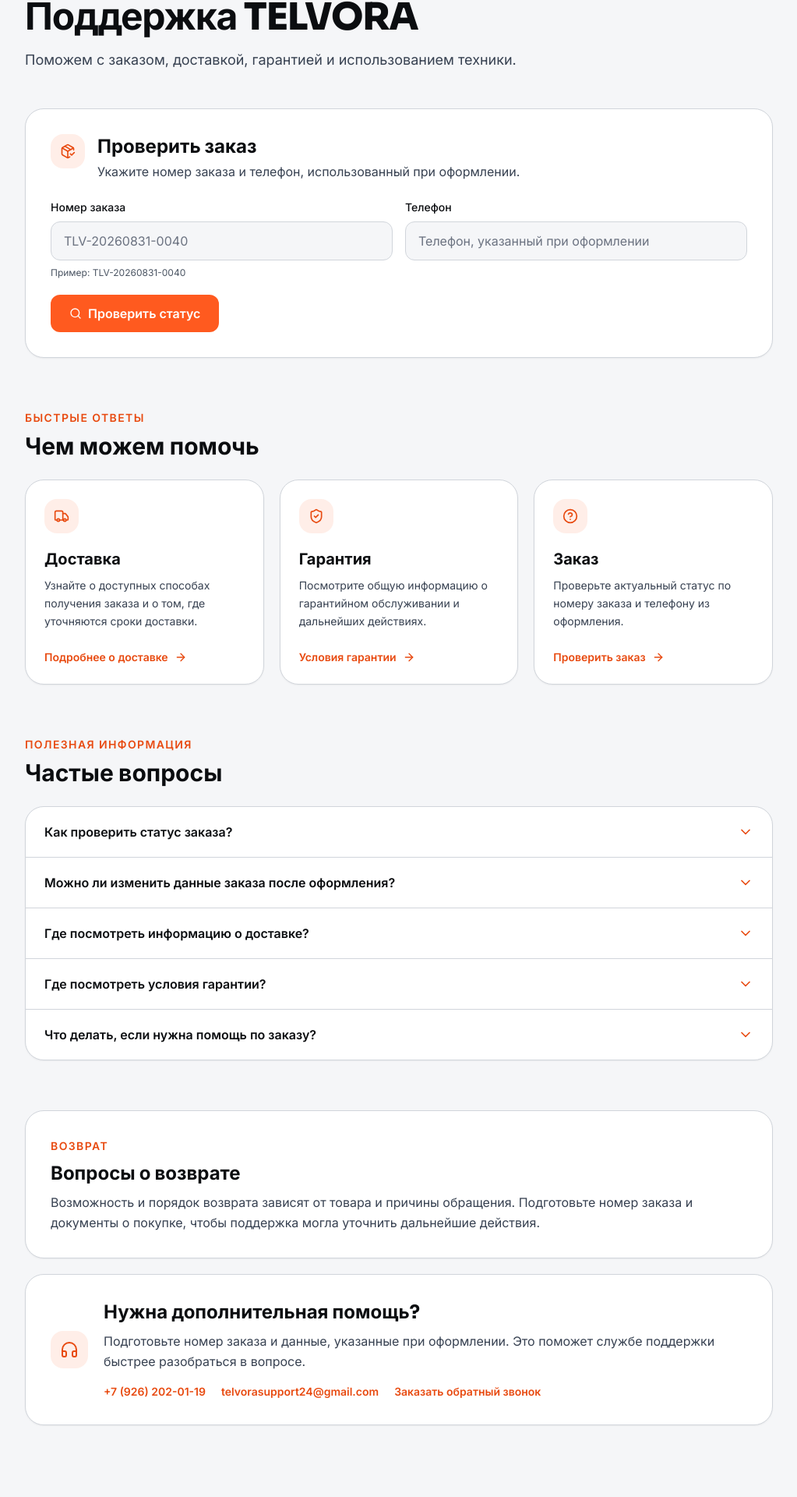
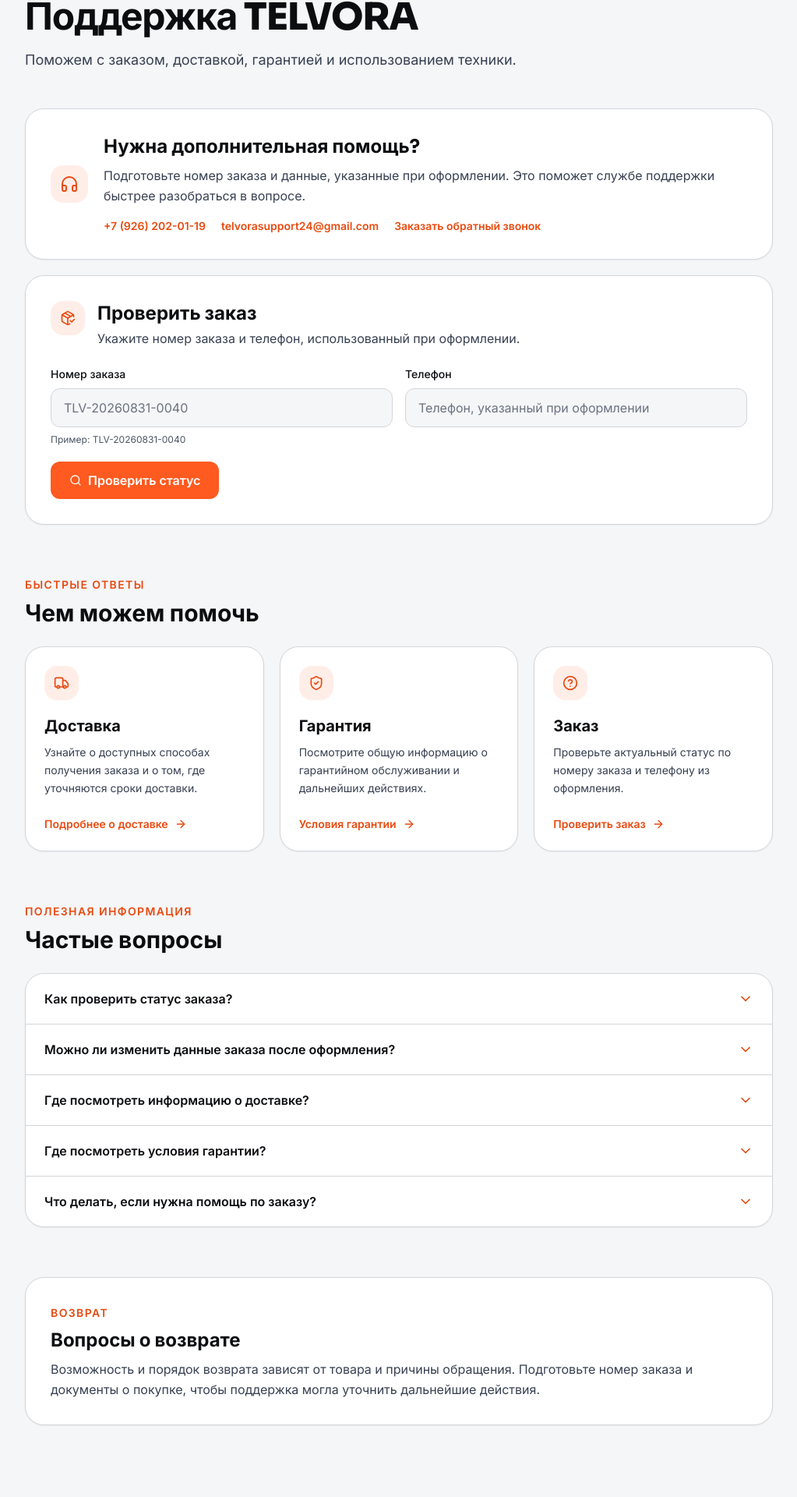
Before and after one commit to pctop365-lab/telvora, a React (Vite) app: page /support in a window 1280 px wide. Shown: the part 130-2050 px from the top of the page at 78% size, without its empty margins (128-1151 px from the left). Built offline with nearby package versions, Linux system fonts and the light colour scheme.

Commit message:
fix: reorder support assistance blocks

```diff
--- a/src/pages/SupportPage.tsx
+++ b/src/pages/SupportPage.tsx
@@ -68,6 +68,15 @@
           <h1 className="font-display font-extrabold text-4xl sm:text-5xl mt-2 tracking-tight">Поддержка TELVORA</h1>
           <p className="text-graphite-600 dark:text-graphite-300 text-lg mt-4 leading-relaxed">Поможем с заказом, доставкой, гарантией и использованием техники.</p>
         </header>
+
+        <section className="mb-5 flex flex-col sm:flex-row sm:items-center gap-5 p-6 sm:p-8 bg-white dark:bg-graphite-900 rounded-3xl border border-graphite-200 dark:border-white/5 shadow-sm">
+          <div className="w-12 h-12 rounded-2xl bg-accent-500/10 flex items-center justify-center shrink-0"><Headphones className="w-6 h-6 text-accent-600 dark:text-accent-500" /></div>
+          <div>
+            <h2 className="font-display font-bold text-2xl">Нужна дополнительная помощь?</h2>
+            <p className="text-graphite-600 dark:text-graphite-400 mt-2 leading-relaxed">Подготовьте номер заказа и данные, указанные при оформлении. Это поможет службе поддержки быстрее разобраться в вопросе.</p>
+            <div className="mt-4 flex flex-wrap gap-x-5 gap-y-2 text-sm font-semibold"><a href={publicContacts.phoneLink} className="text-accent-600 hover:text-accent-700 dark:text-accent-500">{publicContacts.phoneDisplay}</a><a href={publicContacts.supportMailto} className="text-accent-600 hover:text-accent-700 dark:text-accent-500">{publicContacts.supportEmail}</a><Link to="/contacts#callback" className="text-accent-600 hover:text-accent-700 dark:text-accent-500">Заказать обратный звонок</Link></div>
+          </div>
+        </section>
 
         <section id="order-tracking" className="scroll-mt-24 mb-14 sm:mb-16">
           <div className="p-6 sm:p-8 bg-white dark:bg-graphite-900 rounded-3xl border border-graphite-200 dark:border-white/5 shadow-sm">
@@ -157,14 +166,6 @@
           </p>
         </section>
 
-        <section className="flex flex-col sm:flex-row sm:items-center gap-5 p-6 sm:p-8 bg-white dark:bg-graphite-900 rounded-3xl border border-graphite-200 dark:border-white/5 shadow-sm">
-          <div className="w-12 h-12 rounded-2xl bg-accent-500/10 flex items-center justify-center shrink-0"><Headphones className="w-6 h-6 text-accent-600 dark:text-accent-500" /></div>
-          <div>
-            <h2 className="font-display font-bold text-2xl">Нужна дополнительная помощь?</h2>
-            <p className="text-graphite-600 dark:text-graphite-400 mt-2 leading-relaxed">Подготовьте номер заказа и данные, указанные при оформлении. Это поможет службе поддержки быстрее разобраться в вопросе.</p>
-            <div className="mt-4 flex flex-wrap gap-x-5 gap-y-2 text-sm font-semibold"><a href={publicContacts.phoneLink} className="text-accent-600 hover:text-accent-700 dark:text-accent-500">{publicContacts.phoneDisplay}</a><a href={publicContacts.supportMailto} className="text-accent-600 hover:text-accent-700 dark:text-accent-500">{publicContacts.supportEmail}</a><Link to="/contacts#callback" className="text-accent-600 hover:text-accent-700 dark:text-accent-500">Заказать обратный звонок</Link></div>
-          </div>
-        </section>
       </div>
     </main>
   );
```
Also changed, not shown: tests/support_sections_order_test.mjs (added, +17 -0 lines), deployment.support-sections-order.manifest.txt (added).
